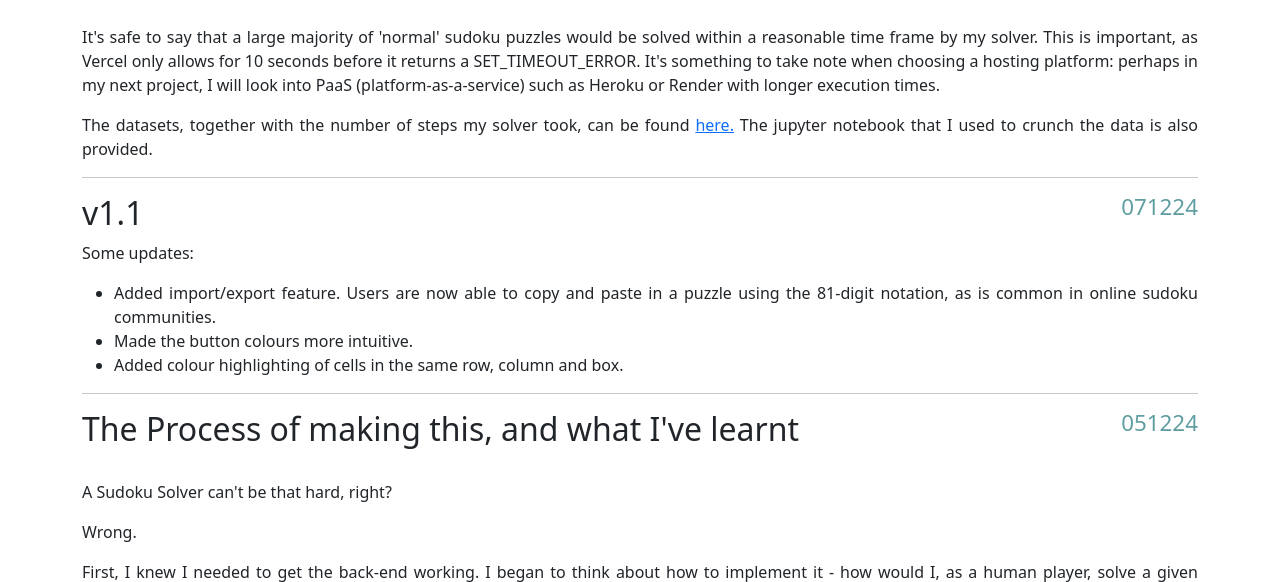
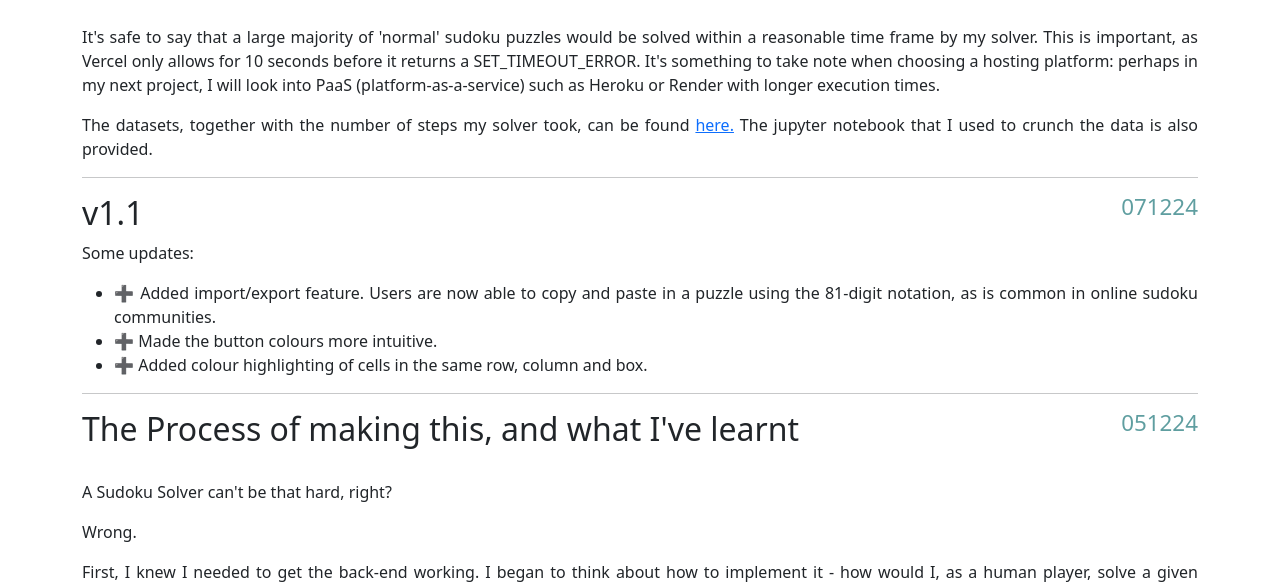
Before and after one commit to alsonleej/sudokusolver, a Flask app: page /notes in a window 1280 px wide. Shown: the part 2091-2673 px from the top of the page. Run offline with Flask 3, Linux system fonts and the light colour scheme.

Commit message:
Update notes.html

```diff
--- a/sudokusolver/api/templates/notes.html
+++ b/sudokusolver/api/templates/notes.html
@@ -7,7 +7,7 @@
 {% block main %}
     <hr>
     <div class="mb-3" style="text-align: justify;">
-        <h2>v1.1 <span class="date">101224</span></h2>
+        <h2>v1.2 <span class="date">101224</span></h2>
         <h3>Minor bugfixes and some improvements:</h3>
         <ul>
             <li>🔧 Some numbers were incorrectly highlighted red when hitting 'New Game' button in rapid succession. This has now been fixed.</li>
@@ -103,9 +103,9 @@
         <h2>v1.1 <span class="date">071224</span></h2>
         <p> Some updates:
             <ul>
-                <li> Added import/export feature. Users are now able to copy and paste in a puzzle using the 81-digit notation, as is common in online sudoku communities.</li>
-                <li> Made the button colours more intuitive.</li>
-                <li> Added colour highlighting of cells in the same row, column and box.</li>
+                <li> ➕ Added import/export feature. Users are now able to copy and paste in a puzzle using the 81-digit notation, as is common in online sudoku communities.</li>
+                <li> ➕ Made the button colours more intuitive.</li>
+                <li> ➕ Added colour highlighting of cells in the same row, column and box.</li>
             </ul>
         </p>
     </div>
```
